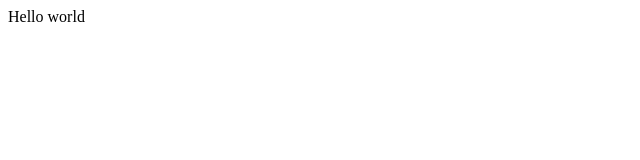
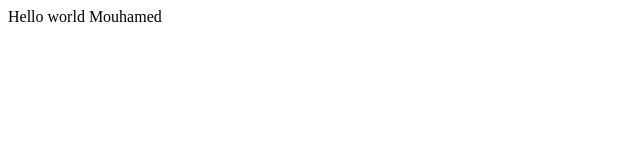
Before and after one commit to Mouhamedfirst/first-repo, a plain HTML site: page index.html in a window 1280 px wide. Shown: the whole page, without its empty margins (0-640 px from the left). Drawn offline with Linux system fonts and the light colour scheme.

Commit message:
Update index.html

```diff
--- a/index.html
+++ b/index.html
@@ -6,6 +6,6 @@
         <title>Document</title>
     </head>
     <body>
-        Hello world
+        Hello world Mouhamed
     </body>
 </html>
```
